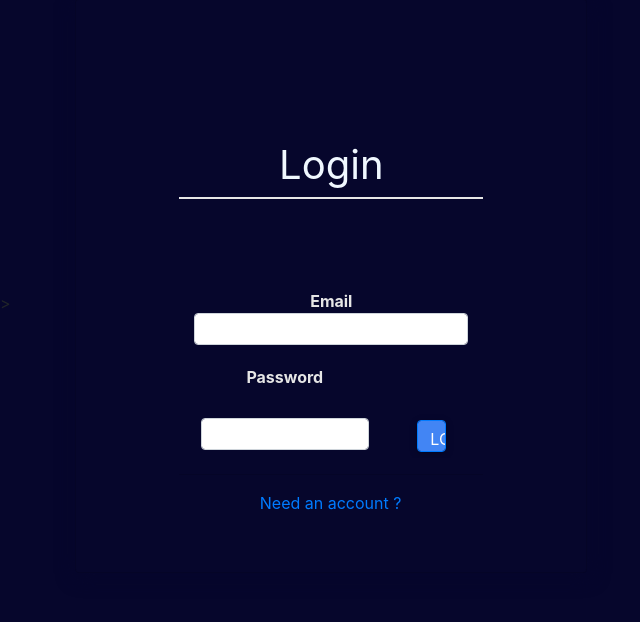
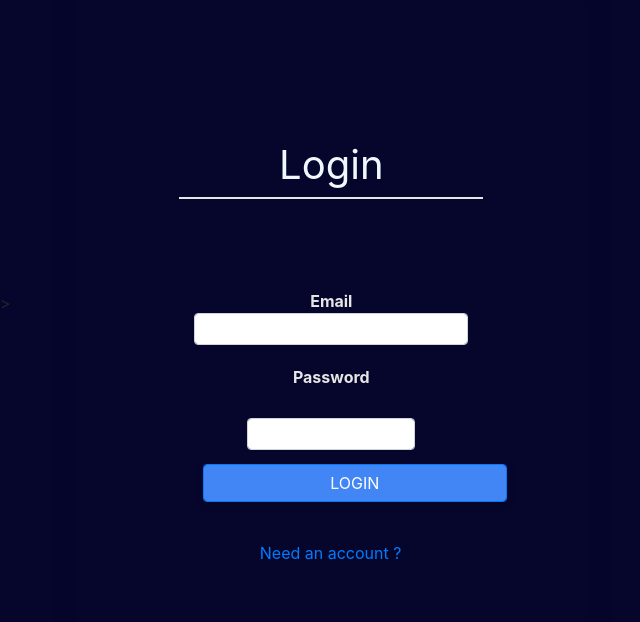
Before and after one commit to x0can/Automate-it, a Flask app: page /welcome in a window 1280 px wide. Shown: the part 97-719 px from the top of the page, without its empty margins (0-640 px from the left). Run offline with Flask 2, Linux system fonts and the light colour scheme; parts of the project's set-up code (start-up, migrations or seed data) failed here and were passed over; some libraries are stand-ins or nearby versions.

```diff
--- a/app/templates/login.html
+++ b/app/templates/login.html
@@ -81,7 +81,7 @@
 
        <a href="{{ url_for('main.login_user')}}" class="">
 
-          <input  type="submit" class="form-control btn btn-primary col-md-4" id="submit" value="Login"><hr>
+          <button  type="submit" class="form-control btn btn-primary" id="submit" value="Login">Login</button> <hr>
 
 
       </a>
--- a/app/templates/register.html
+++ b/app/templates/register.html
@@ -100,7 +100,7 @@
         <input type="hidden" class="form-control"  placeholder="roles" name="roles" id="roles">
 
 
-        <button type="submit" class="form-control btn btn-danger col-md-4" id="submit" class="icon-arrow-right" value="Register">Register</button>
+        <button type="submit" class="form-control btn btn-danger" id="submit" class="icon-arrow-right" value="Register">Register</button>
         <hr>
         <a href="/">Already have an account</a>
         </form>
```
